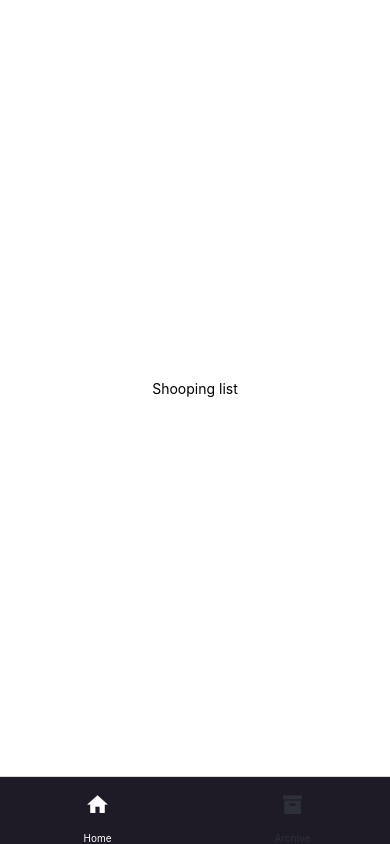
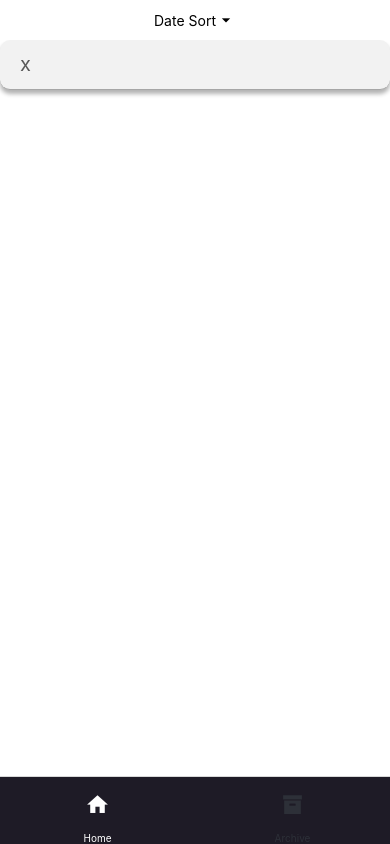
Before and after one commit to PelikanFix16/ShopingList, a React Native app: screen / in a window 390 px wide. Built offline with nearby package versions, Linux system fonts and the light colour scheme.

Commit message:
Redux change archive

```diff
--- a/src/redux/actions.js
+++ b/src/redux/actions.js
@@ -3,7 +3,7 @@ export const ADD_TO_LIST = "ADD_TO_LIST";
 export const CHANGE_TO_ARCHIVE = "CHANGE_TO_ARCHIVE";
 
 export const getList = () => {
-    let list = [{title:"kapusta",checked:false,archive:false}]
+    let list = [{title:"Kapusta",checked:false,archive:false,amount:2,id:"1"}]
 
     return dispatch => {
         dispatch({
@@ -12,3 +12,13 @@ export const getList = () => {
         });
     }
 }
+
+export const changeToArchive = item => {
+    item.archive = true;
+    return dispatch=>{
+        dispatch({
+            type:CHANGE_TO_ARCHIVE,
+            payload:item
+        })
+    }
+}
--- a/src/redux/reducers.js
+++ b/src/redux/reducers.js
@@ -1,13 +1,30 @@
-import { GET_LIST } from "./actions";
+import { GET_LIST,CHANGE_TO_ARCHIVE } from "./actions";
 
 const initialState = []
 
 
 
 function listReducer(state=initialState,action){
+
     switch(action.type){
         case GET_LIST:
             return {...state,list:action.payload};
+
+        case CHANGE_TO_ARCHIVE:
+           console.log(action.payload);
+            let arr = state.list.map((item,index)=>{
+                if(item.index !== action.index){
+                    return item;
+                }
+                return {
+                    ...item,
+                    ...action.payload
+                }
+            })
+
+            return {list:arr}
+
+
         default:
             return state;
 
--- a/src/screens/Home.js
+++ b/src/screens/Home.js
@@ -1,13 +1,68 @@
-import React from 'react';
-import { SafeAreaView,Text } from 'react-native';
+import React,{useEffect} from 'react';
+import { SafeAreaView,Text,FlatList,View,CheckBox,Dimensions,TouchableOpacity } from 'react-native';
 import {styles} from '../styles/mainstyles';
+import { AntDesign,MaterialIcons } from '@expo/vector-icons';
+import { useSelector,useDispatch } from 'react-redux';
+import { getList,changeToArchive } from '../redux/actions';
+
+
+const Item = (props) => {
+
+    return (
+    <View style={styles.listItem}>
+        <Text style={styles.listItemText}>{props.amount}</Text>
+        <Text style={styles.listItemText}>x</Text>
+        <Text style={styles.listItemText}>{props.title}</Text>
+         { props.archive == 0 && <AntDesign name="edit" color="#595959" size={30} style={styles.iconEdit}/> }
+    </View>
+    )
+}
+
+const renderItem = (item,handle) => {
+
+
+
+
+    return (
+        <TouchableOpacity onPress={()=>handle(item)}>
+        <Item title={item.title} checked={item.checked} amount={item.amount} archive={item.archive}/>
+        </TouchableOpacity>
+
+    )
+}
+
 
 export default function Home() {
 
+    const {list} = useSelector(state=>state.listReducer);
+    const dispatch = useDispatch();
+    const fetchList = () => dispatch(getList());
+    const changeArchive = (item) => dispatch(changeToArchive(item));
+
+    const handleArchive = item => {
+        changeArchive(item);
+    }
+
+
+    useEffect(()=>{
+        fetchList();
+
+    },[])
+
+
+
+
+    console.log(list);
 
     return(
         <SafeAreaView style={styles.container}>
-            <Text>Shooping list</Text>
+            <View style={styles.dateSortContainer}>
+                <View style={styles.dateSortBox}>
+                    <Text>Date Sort</Text>
+                    <MaterialIcons name="arrow-drop-down" size={20} color="black" />
+                </View>
+            </View>
+            <FlatList style={styles.flatListStyle} data={list} renderItem={(item)=>renderItem(item,handleArchive)} keyExtractor={item=>item.id}/>
         </SafeAreaView>
     );
 
--- a/src/styles/mainstyles.js
+++ b/src/styles/mainstyles.js
@@ -1,4 +1,4 @@
-import { StyleSheet } from "react-native";
+import { StyleSheet,StatusBar } from "react-native";
 
 export const styles = StyleSheet.create({
 
@@ -6,9 +6,72 @@ export const styles = StyleSheet.create({
         flex:1,
         backgroundColor:'#ffffff',
         alignItems:'center',
-        justifyContent:'center'
+        justifyContent:'center',
 
+
+    },
+    dateSortContainer:{
+        width:"100%",
+        height:"20px",
+        alignItems:"center",
+        justifyContent:"center",
+        top:"10px"
+    },
+    dateSortBox:{
+        width:"50%",
+        height:"100%",
+        flex:1,
+        flexDirection:"row",
+        alignItems:"center",
+        justifyContent:"center"
+
+    },
+
+    flatListStyle:{
+        marginTop:"5%",
+        width:"100%"
+    },
+    listItemText:{
+        fontSize:"20px",
+        marginLeft:"10px",
+        color:"#595959"
+    },
+    listItem:{
+        flexDirection:"row",
+        marginBottom:"1%",
+        justifyContent:"left",
+        alignItems:"center",
+        height:"50px",
+        borderRadius:"10px",
+        borderBottomWidth:1,
+        borderBottomColor:"#a6a6a6",
+        backgroundColor:"#f2f2f2",
+        shadowColor: "#000",
+        shadowOffset: {
+            width: 0,
+            height: 4,
+        },
+        shadowOpacity: 0.30,
+        shadowRadius: 4.65,
+
+        elevation: 8,
+
+
+    },
+    checkBox:{
+
+        width:"30px",
+        height:"30px",
+        marginRight:"5%",
+        marginLeft:"1%",
+
+
+    },
+    iconEdit:{
+        position:"absolute",
+        left:"90%"
     }
+
 
 });
 
```
